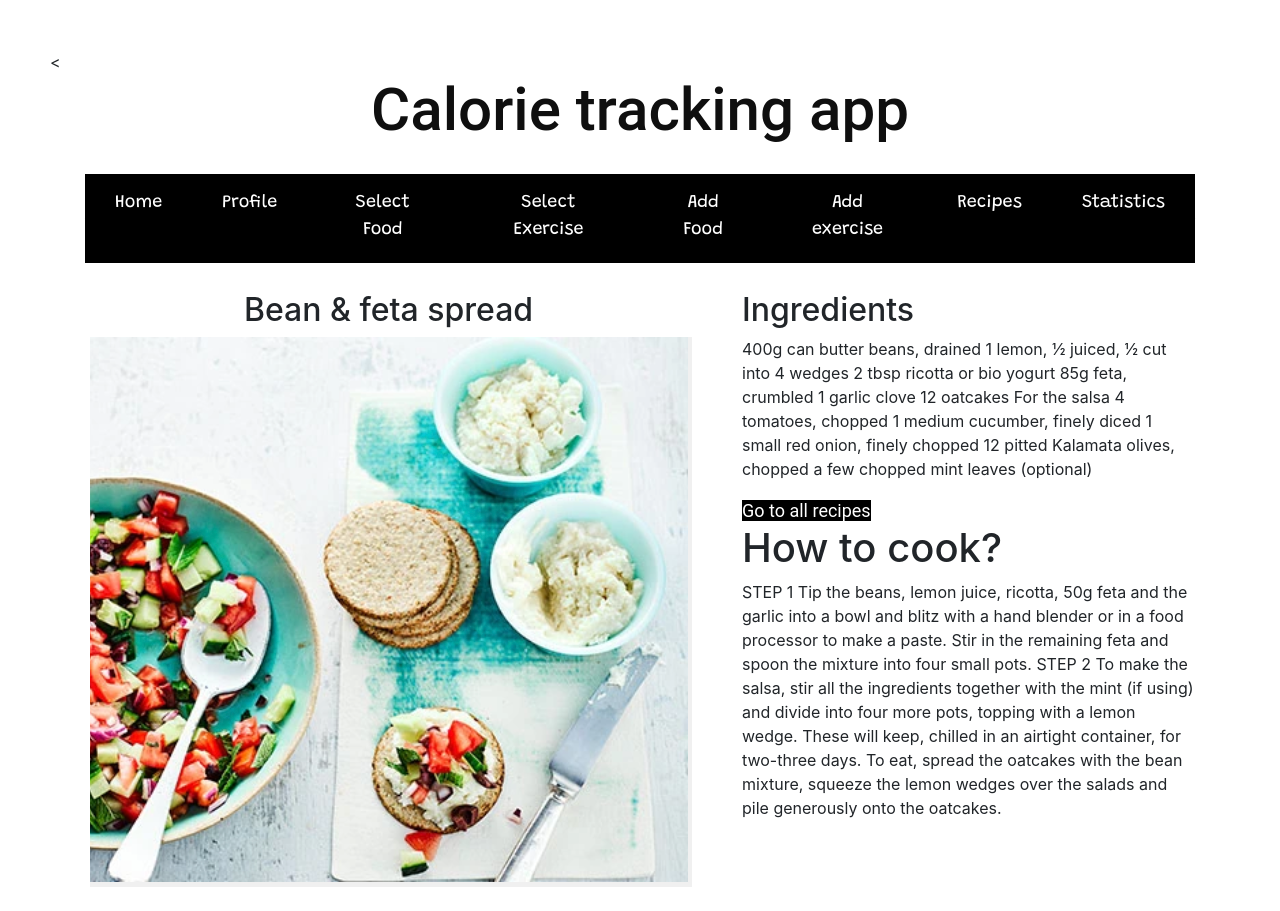
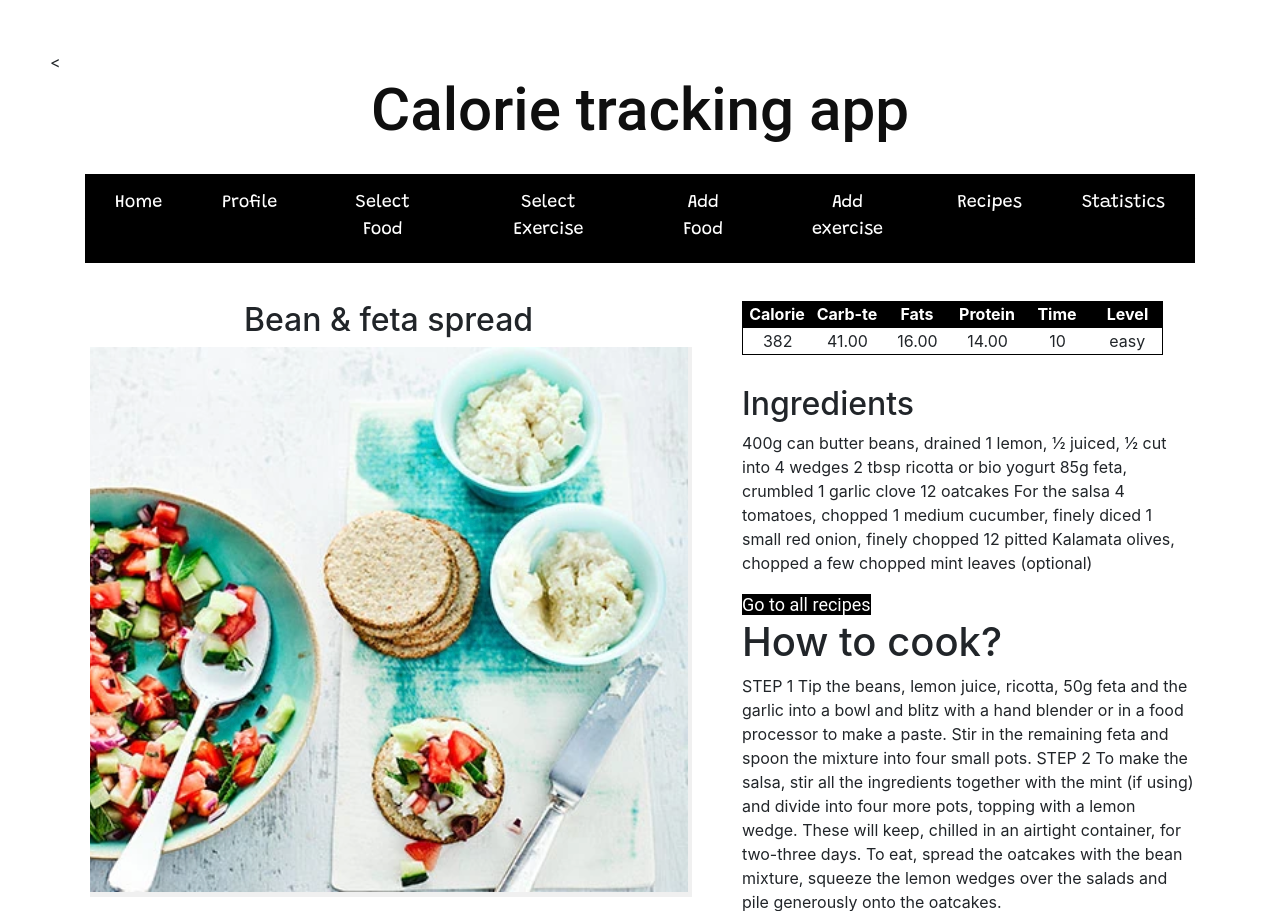
Before and after one commit to NIzafatava/calory_counter, a Django app: page /receipes/2/ in a window 1280 px wide. Shown: the top 911 px of the page. Before the commit the page ends 887 px from the top, so only its background shows below. Run offline with Django 4.2, Linux system fonts and the light colour scheme; data comes from the database, SQL or seed files in the repository; both versions use the stored data as it was after the commit; lists and menus that the app fills with data are empty; some libraries are stand-ins or nearby versions.

Commit message:
commit 4

```diff
--- a/calory_counter/views.py
+++ b/calory_counter/views.py
@@ -20,19 +20,14 @@
 @login_required(login_url='user:login')
 def HomePageView(request):
 
-    breakfast = Profile.objects.filter(meat_type__contains='breakfast', food_selected__name='__all__')
-    # brunch = PostFood.objects.filter(meat_type='2', food__name='__all__')
-    # lunch = PostFood.objects.filter(meat_type='3', food__name='__all__')
-    # dinner = PostFood.objects.filter(meat_type='4', food__name='__all__')
-    # supper = PostFood.objects.filter(meat_type='5', food__name='__all__')
-    # snacks = PostFood.objects.filter(meat_type='6', food__name='__all__')
+
     calories = Profile.objects.filter(person_of=request.user).last()
     calorie_goal = calories.calorie_goal
     water_goal = calories.goal_water
     water_current = calories.current_water
     weight = Profile.objects.filter(person_of=request.user).last()
     weight_goal = weight.goal_weight
-
+    date_today = date.today()
     if date.today() > calories.date:
         profile = Profile.objects.create(person_of=request.user)
         profile.save()
@@ -46,7 +41,7 @@
     dinner_all_food_today = PostFood.objects.filter(profile=calories, meat_type__contains='dinner')
     supper_all_food_today = PostFood.objects.filter(profile=calories, meat_type__contains='supper')
     snacks_all_food_today = PostFood.objects.filter(profile=calories, meat_type__contains='snacks')
-    calorie_goal_status = calorie_goal - calories.total_calorie
+    calorie_goal_status = calorie_goal - calories.total_calorie + calories.total_calorie_exercise
     water_goal_status = water_goal - calories.current_water
     weight_goal_status = weight.current_weight - weight_goal
     over_calorie = 0
@@ -72,6 +67,7 @@
         'water_current': water_current,
         'water_goal_status': water_goal_status,
         'all_exercises_today':all_exercises_today,
+        'date_today': date_today,
     }
     return render(request, 'home.html', context, )
 
@@ -103,7 +99,6 @@
             "recipe_details.html",
             {
                 "recipe": get_object_or_404(Receipe, id=recipe_id),
-                # "cart": PizzaCart(request),
             },
         )
 
--- a/requirements.txt
+++ b/requirements.txt
@@ -28,3 +28,5 @@
 social-auth-app-django==5.3.0
 social-auth-core==4.4.2
 django-chartjs==2.3.0
+faker==19.6.1
+python-dateutil==2.8.2 six-1.16.0
--- a/templates/login.html
+++ b/templates/login.html
@@ -18,7 +18,7 @@
                 <input type="password" name="password" placeholder="Password..." class="form-control" >
                 </div>
 
-                <input class="btn login_btn" type="submit" value="Login">
+                <input class="btn login_btn" type="submit" style="background: black; font-family: Roboto, sans-serif;" value="Login">
 
             </form>
             {% for message in messages %}
--- a/templates/receipe_page.html
+++ b/templates/receipe_page.html
@@ -53,7 +53,7 @@
       </ul>
       <div class="card-body">
         <a href="{% url 'calory_counter:show' receipe.id %}" class="card-link">Watch recipe</a>
-          <a href="{% url 'calory_counter:add_recipe' receipe.id %}" class="card-link">Add to your menu</a>
+          <a href="{% url 'calory_counter:add_food'%}" class="card-link">Add to your menu</a>
 
       </div>
     </div>
--- a/templates/recipe_details.html
+++ b/templates/recipe_details.html
@@ -16,7 +16,30 @@
 
         <div class="u-container-align-center u-container-style u-layout-cell u-size-30-lg u-size-30-xl u-size-60-md u-size-60-sm u-size-60-xs u-layout-cell-2">
                     <div class="u-container-layout u-valign-middle u-container-layout-2">
-                      <h2 class="u-align-center u-text u-text-default u-text-1">Ingredients</h2>
+                      <table style="margin-top: 30px">
+                        <thead class="thead-dark">
+                        <tr class="text-center">
+                      <th scope="col" style="color: white; width: 70px">Calorie</th>
+                      <th scope="col" style="color: white; width: 70px">Carb-te</th>
+                      <th scope="col" style="color: white; width: 70px;">Fats</th>
+                      <th scope="col" style="color: white; width: 70px">Protein </th>
+                      <th scope="col" style="color: white; width: 70px">Time</th>
+                      <th scope="col" style="color: white; width: 71px">Level</th>
+                    </tr>
+                      </thead>
+                          </table>
+
+                        <table style="border: 1px solid black; background-color: white;">
+                            <tr class="text-center">
+                                <td style="border-color: black; width: 70px;">{{ recipe.calorie }}</td>
+                                <td style="width: 70px">{{ recipe.carbohydrate }}</td>
+                                <td style="width: 70px">{{ recipe.fats }}</td>
+                                <td style="width: 70px">{{ recipe.protein }}</td>
+                                <td style="width: 70px">{{ recipe.time }}</td>
+                                <td style="width: 70px">{{ recipe.difficulty_level }}</td>
+                            </tr>
+                        </table>
+                      <h2 class="u-align-center u-text u-text-default u-text-1" style="margin-top: 30px">Ingredients</h2>
                       <p class="u-align-center u-text u-text-default u-text-2"> {{ recipe.ingredients }}</p>
                       <ul class="u-align-center u-text u-text-default u-text-3">
     {#                    <li>Tasty, fresh daily</li>#}
--- a/templates/register.html
+++ b/templates/register.html
@@ -23,7 +23,7 @@
                  <div class="control-group">
                 {{ form.password2 }}
                 </div>
-                <input class="btn btn-primary btn-large btn-block" type="submit" name="Register">
+                <input class="btn btn-primary btn-large btn-block" type="submit" style="background: black; font-family: Roboto, sans-serif;" name="Register">
 
             </form>
             {{ form.errors }}
--- a/user/models.py
+++ b/user/models.py
@@ -46,9 +46,9 @@
             super(Profile, self).save(*args, **kwargs)
         if self.exercises_selected != None:
             calories = Profile.objects.filter(person_of=self.person_of).last()
-            self.amount = (self.exercises_selected.calorie / self.exercises_selected.time_hour)
-            self.calorie_count = self.amount * self.time_hour_exercise
-            self.total_calorie_exercise = self.calorie_count*self.total_calorie_exercise
+            self.amount_exercise = (self.exercises_selected.calorie / self.exercises_selected.time_hour)
+            self.calorie_count = self.amount_exercise * self.time_hour_exercise
+            self.total_calorie_exercise = self.calorie_count+self.total_calorie_exercise
             PostExercise.objects.create(profile=calories, exercise=self.exercises_selected, calorie_amount=self.calorie_count,
                                     time=self.time_hour_exercise)
             self.exercises_selected = None
```
Also changed, not shown: calory_counter/test/test_api.py (added, +130 -0 lines), calory_counter/test/test_jwt_auth.py (added, +35 -0 lines), calory_counter/test/test_models.py (added, +47 -0 lines), calory_counter/test/test_views.py (added, +32 -0 lines), templates/home.html (+11 -7 lines), calory_counter/test/__init__.py (added), db.sqlite3.
